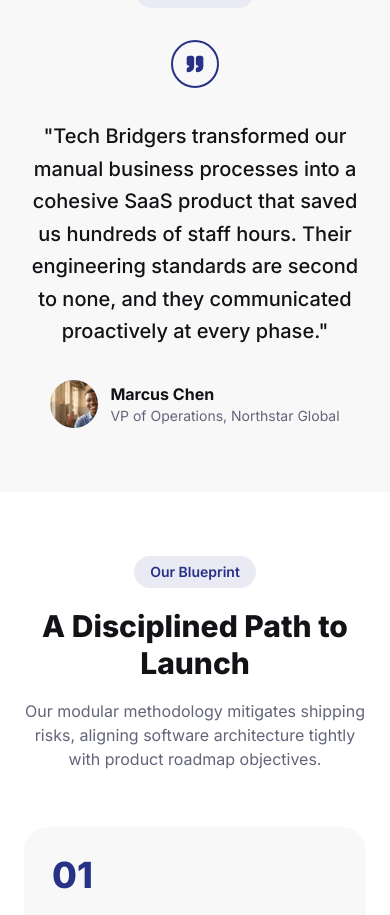
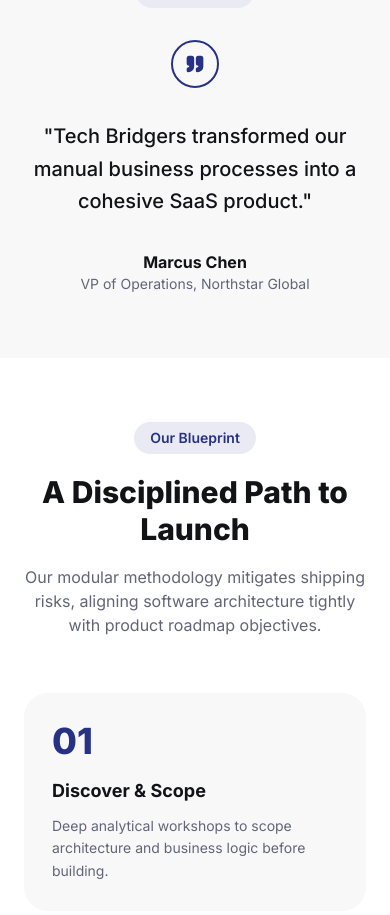
Before and after one commit to Tech-bridgers/Techbrigers_web, a Next.js app: page / in a window 390 px wide. Shown: the part 5227-6142 px from the top of the page. Built offline with nearby package versions, Linux system fonts and the light colour scheme.

Commit message:
feat: enhance testimonial section layout and text for improved readability and responsiveness

```diff
--- a/src/components/sections/testimonial.tsx
+++ b/src/components/sections/testimonial.tsx
@@ -16,13 +16,19 @@ export function Testimonial() {
 
           <p className="mt-8 text-xl font-medium leading-relaxed text-ink sm:text-2xl">
             &quot;Tech Bridgers transformed our manual business processes
-            into a cohesive SaaS product that saved us hundreds of staff
-            hours. Their engineering standards are second to none, and they
-            communicated proactively at every phase.&quot;
+            into a cohesive SaaS product
+            <span className="sm:hidden">.</span>
+            <span className="hidden sm:inline">
+              {" "}
+              that saved us hundreds of staff hours. Their engineering
+              standards are second to none, and they communicated
+              proactively at every phase.
+            </span>
+            &quot;
           </p>
 
           <div className="mt-8 flex items-center justify-center gap-3">
-            <div className="relative h-12 w-12 overflow-hidden rounded-full">
+            <div className="relative hidden h-12 w-12 overflow-hidden rounded-full sm:block">
               <Image
                 src="/images/testimonial-avatar.jpg"
                 alt="Marcus Chen"
@@ -31,7 +37,7 @@ export function Testimonial() {
                 sizes="48px"
               />
             </div>
-            <div className="text-left">
+            <div className="text-center sm:text-left">
               <p className="font-bold text-ink">Marcus Chen</p>
               <p className="text-sm text-muted">
                 VP of Operations, Northstar Global
```
